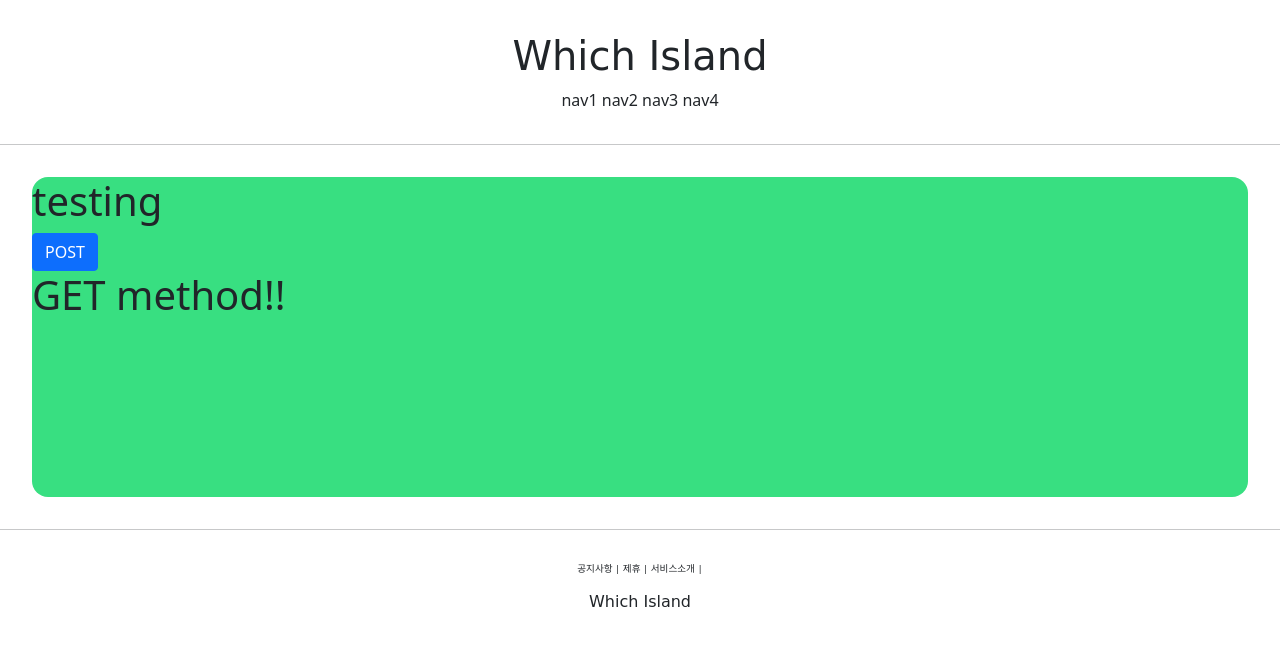
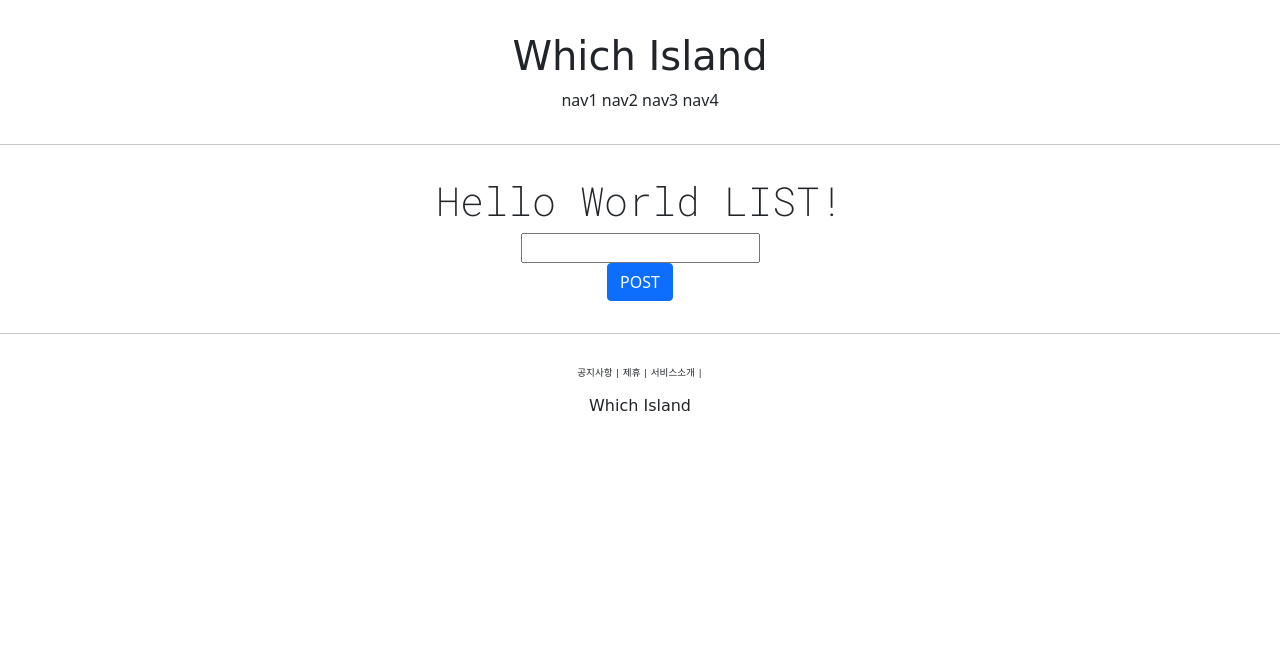
Before and after one commit to ssooda/gym, a Django app: page /account/hello_world/ in a window 1280 px wide. Shown: the top 646 px of the page. Run offline with Django 3.2, Linux system fonts and the light colour scheme; some web fonts are replaced.

Commit message:
django save data in database

```diff
--- a/accountapp/templates/accountapp/hello_world.html
+++ b/accountapp/templates/accountapp/hello_world.html
@@ -6,20 +6,28 @@
 <!-- base.html에서 block content 부분은 이 안에 입력하는 내용이 렌더링 됨 !-->
 {% block content %}
 
-    <div style="height: 20rem; background-color: #38df81; border-radius: 1rem; margin: 2rem;">
-        <h1>
-            testing
+    <div style="border-radius: 1rem; margin: 2rem; text-align: center;">
+        <h1 style="font-family: 'Roboto Mono', monospace;">
+            Hello World LIST!
         </h1>
+
         <form action="/account/hello_world/" method="post">
             <!-- POST method를 사용해서 요청을 보낼 떄는 csrf token 을 명시해야함-->
             {% csrf_token %}
-            <input type="submit" class="btn btn-primary" value="POST">
+            <div>
+                <input type="text" name="hello_world_input">
+            </div>
+            <div>
+                <input type="submit" class="btn btn-primary" value="POST">
+            </div>
+        </form>
+
+        {% if hello_world_output %}
         <h1>
-            <!-- view.py 에서 context 에서 text 라는 이름을 가진 데이터를 불러와라 -->
-            {{ text }}
+            {{ hello_world_out.text }}
+        </h1>
+        {% endif %}
 
-        </h1>
-        </form>
     </div>
 
     <!--    method POST를 사용하기 위해서는 html 안에 form 을 만들어 줘야함 : request body 에 들어가는 정보-->
--- a/accountapp/views.py
+++ b/accountapp/views.py
@@ -2,6 +2,7 @@ from django.http import HttpResponse
 from django.shortcuts import render
 
 # Create your views here.
+from accountapp.models import HelloWorld
 
 
 def hello_world(request):  # view 에서 만든 함수를 urls 에서 routing
@@ -9,10 +10,17 @@ def hello_world(request):  # view 에서 만든 함수를 urls 에서 routing
     # HttpResponse 는 직접 view 단을 만드는 것임
 
     if request.method == "POST":
-        return render(request, 'accountapp/hello_world.html', context={'text': 'POST method!!'})
+
+        temp = request.POST.get('hello_world_input')  # html 에서 name 이 hello_world_input
+
+        new_hello_world = HelloWorld  # 데이터베이스를 연결한 HelloWorld 라는 클래스의 새로운 객체(new_hello_world)를 만듦
+        new_hello_world.text = temp
+        new_hello_world.save()  # db에 데이터를 저장
+
+        return render(request, 'accountapp/hello_world.html', context={'hello_world_output': new_hello_world})
     # render : 파이썬 폴더에서 직접 view 단을 만드는 것이 아니라 요청이 있을 때 보여줄 html 파일을 연결하는 것
     # render 로 html 파일을 연결해주려면 ROOT 폴더의 settings.py 에서 TEMPLATES 'DIRS': [os.path.join(BASE_DIR, 'templates')] 을 명시해줘야함
-    # context : 데이터 꾸러미 {'text': 'POST method'} text 라는 이름을 가지고 있고 내용은 POST method!
+    # context : 데이터 꾸러미 {'text': 'POST method'} text 라는 이름을 가지고 있고 내용은 POST method! => html에서 {{ text }}로 사용할 수 있음
 
     else:
         return render(request, 'accountapp/hello_world.html', context={'text': 'GET method!!'})
--- a/templates/head.html
+++ b/templates/head.html
@@ -10,11 +10,16 @@
     <!-- BOOTSTRAP LINK  -->
     <link href="https://cdn.jsdelivr.net/npm/bootstrap@5.0.2/dist/css/bootstrap.min.css" rel="stylesheet" integrity="sha384-EVSTQN3/azprG1Anm3QDgpJLIm9Nao0Yz1ztcQTwFspd3yD65VohhpuuCOmLASjC" crossorigin="anonymous">
 
-    <!-- GOOGLE FONTS LINK   -->
+    <!-- GOOGLE FONTS LINK : FOR LOGO  -->
     <link rel="preconnect" href="https://fonts.googleapis.com">
     <link rel="preconnect" href="https://fonts.gstatic.com" crossorigin>
     <link href="https://fonts.googleapis.com/css2?family=Palette+Mosaic&display=swap" rel="stylesheet">
 
+    <!--  GOOGLE FONTS LINK : FOR TITLE   -->
+    <link rel="preconnect" href="https://fonts.googleapis.com">
+    <link rel="preconnect" href="https://fonts.gstatic.com" crossorigin>
+    <link href="https://fonts.googleapis.com/css2?family=Roboto+Mono:wght@200&display=swap" rel="stylesheet">
+
     <!--  DEFAULT CSS LINK  -->
     <link rel="stylesheet" type="text/css" href="{% static 'base.css' %}"
 </head>
```
